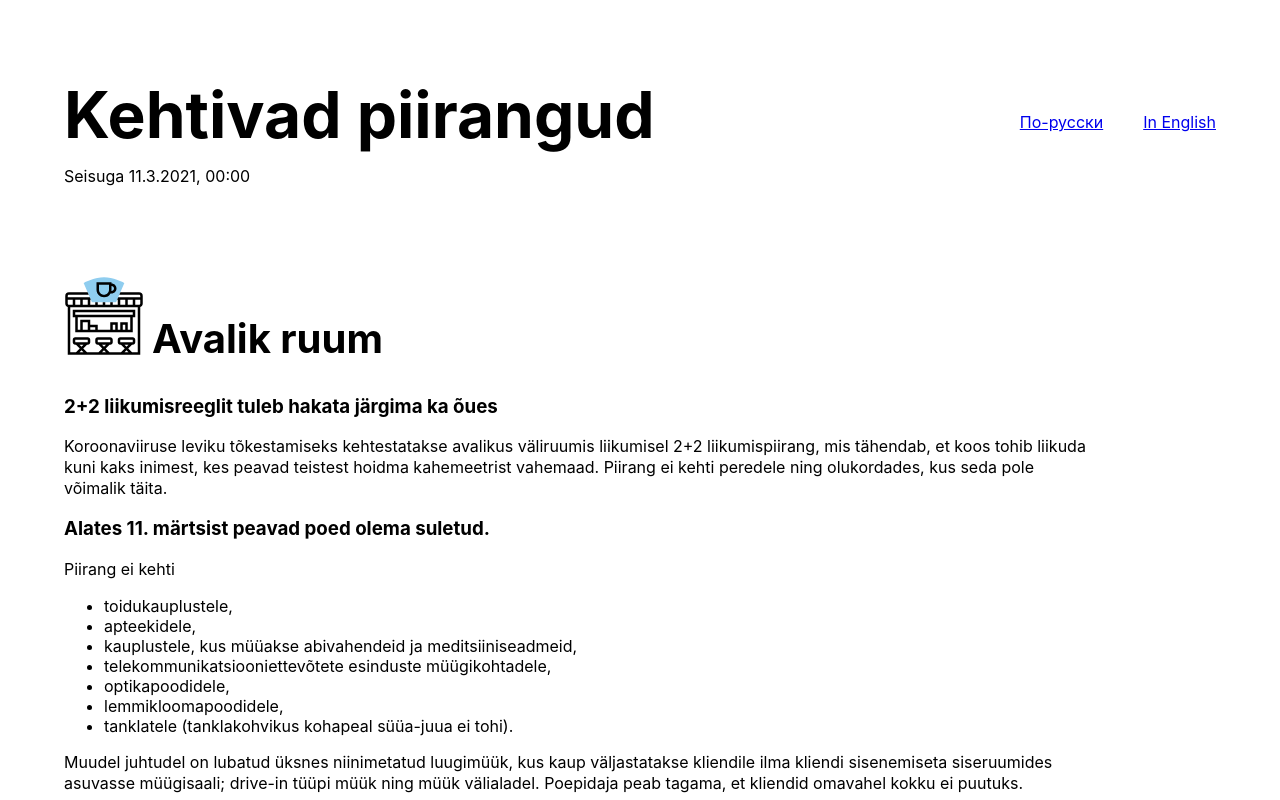
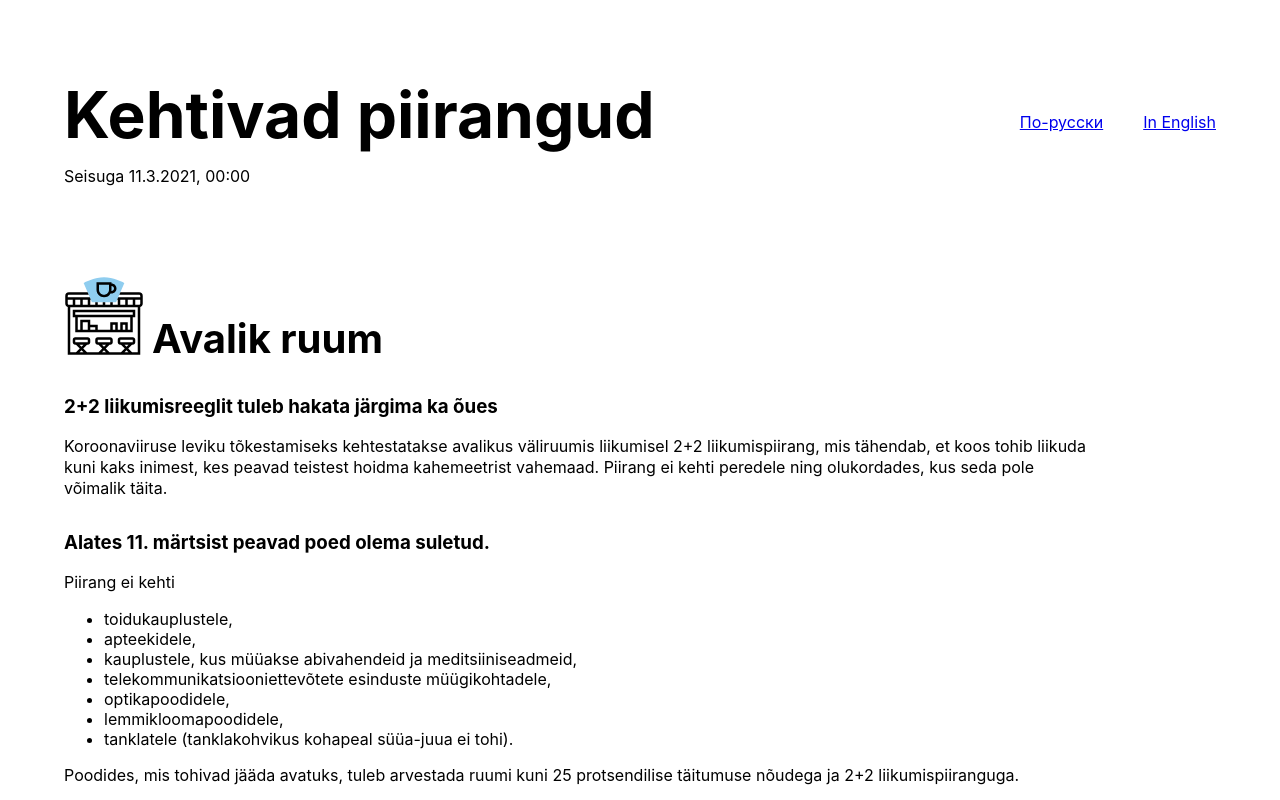
Before and after one commit to keeganmcbride/piirangud, a Next.js app: page / in a window 1280 px wide. Shown: the top 800 px of the page. Built offline with nearby package versions, Linux system fonts and the light colour scheme.

Commit message:
Add missing paragraph and h3 styles

```diff
--- a/components/Regulations.module.css
+++ b/components/Regulations.module.css
@@ -1,5 +1,13 @@
 .section + .section {
   margin-top: 16px;
+}
+
+.section h3 {
+  margin-top: 32px;
+}
+
+.section h3:first-child {
+  margin-top: 0px;
 }
 
 .icon {
--- a/data/2021-03-11.yaml
+++ b/data/2021-03-11.yaml
@@ -21,6 +21,8 @@ regulations:
           <li>lemmikloomapoodidele,</li>
           <li>tanklatele (tanklakohvikus kohapeal süüa-juua ei tohi).</li>
         </ul>
+
+        <p>Poodides, mis tohivad jääda avatuks, tuleb arvestada ruumi kuni 25 protsendilise täitumuse nõudega ja 2+2 liikumispiiranguga.</p>
 
         <p>Muudel juhtudel on lubatud üksnes niinimetatud luugimüük, kus kaup väljastatakse kliendile ilma kliendi sisenemiseta siseruumides asuvasse müügisaali; drive-in tüüpi müük ning müük välialadel. Poepidaja peab tagama, et kliendid omavahel kokku ei puutuks.</p>
         <p>Teenindusettevõtted tohivad oma tegevust jätkata, kuid rangemaks muutub ruumitäitumuse piirang, mida alandatakse 25 protsendile. Järgida tuleb kõiki koroonaviiruse leviku tõkestamise reegleid:
```
